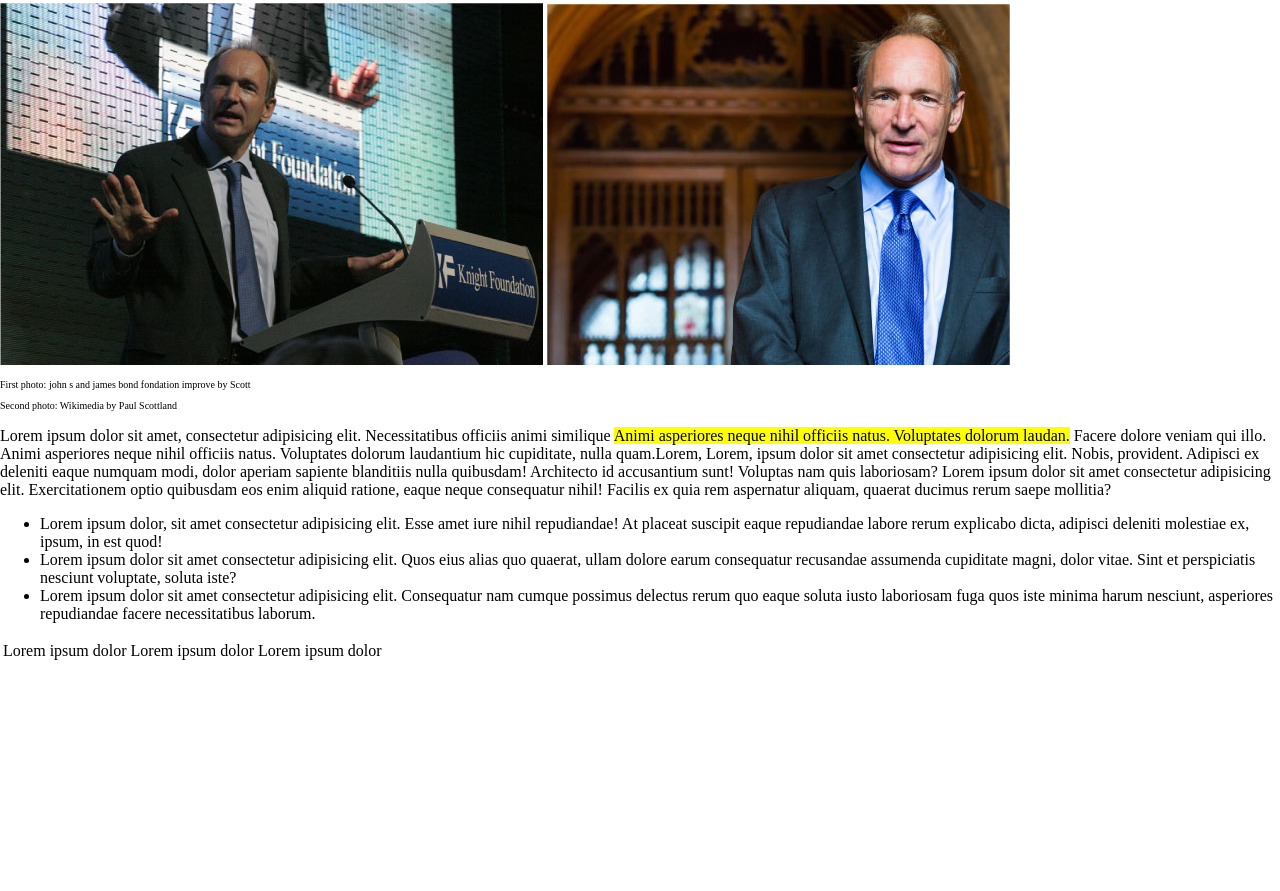
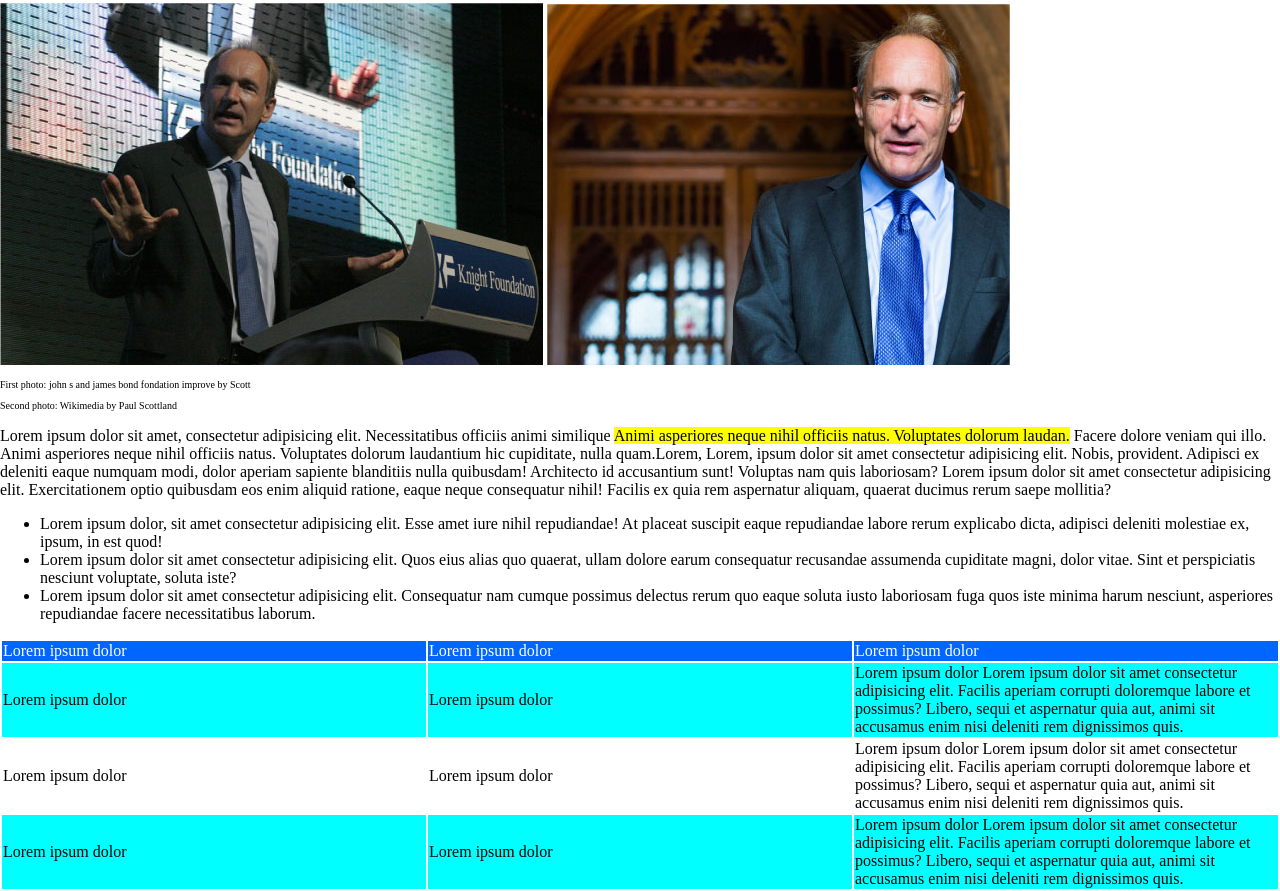
Before and after one commit to Frankosviz/html-css-booleaner, a plain HTML site: page index.html in a window 1280 px wide. Shown: the part 220-1111 px from the top of the page. Before the commit the page ends 883 px from the top, so only its background shows below. Drawn offline with Linux system fonts and the light colour scheme.

Commit message:
table-settings

```diff
--- a/index.html
+++ b/index.html
@@ -43,12 +43,29 @@
             </ul>
             <table>
                 <thead>
-                    <tr>
+                    <tr class="bluscuro">
                         <td>Lorem ipsum dolor</td>
                         <td>Lorem ipsum dolor</td>
                         <td>Lorem ipsum dolor</td>
                     </tr>
                 </thead>
+                <tbody>
+                    <tr class="bluchiaro">
+                        <td>Lorem ipsum dolor</td>
+                        <td>Lorem ipsum dolor</td>
+                        <td>Lorem ipsum dolor Lorem ipsum dolor sit amet consectetur adipisicing elit. Facilis aperiam corrupti doloremque labore et possimus? Libero, sequi et aspernatur quia aut, animi sit accusamus enim nisi deleniti rem dignissimos quis.</td>
+                    </tr>
+                    <tr>
+                        <td>Lorem ipsum dolor</td>
+                        <td>Lorem ipsum dolor</td>
+                        <td>Lorem ipsum dolor Lorem ipsum dolor sit amet consectetur adipisicing elit. Facilis aperiam corrupti doloremque labore et possimus? Libero, sequi et aspernatur quia aut, animi sit accusamus enim nisi deleniti rem dignissimos quis.</td>
+                    </tr>
+                    <tr class="bluchiaro">
+                        <td>Lorem ipsum dolor</td>
+                        <td>Lorem ipsum dolor</td>
+                        <td>Lorem ipsum dolor Lorem ipsum dolor sit amet consectetur adipisicing elit. Facilis aperiam corrupti doloremque labore et possimus? Libero, sequi et aspernatur quia aut, animi sit accusamus enim nisi deleniti rem dignissimos quis.</td>
+                    </tr>
+                </tbody>
             </table>
         </section>
     </main>
--- a/style.css
+++ b/style.css
@@ -30,3 +30,19 @@ h1 {
 .sottolineatura {
     background-color: yellow;
 }
+
+table {
+    width: 100%;
+}
+
+td {
+    width: 33%;
+}
+.bluscuro {
+    color: white;
+    background-color: rgb(0, 102, 255);
+}
+
+.bluchiaro {
+    background-color: rgb(0, 255, 255);
+}
```
